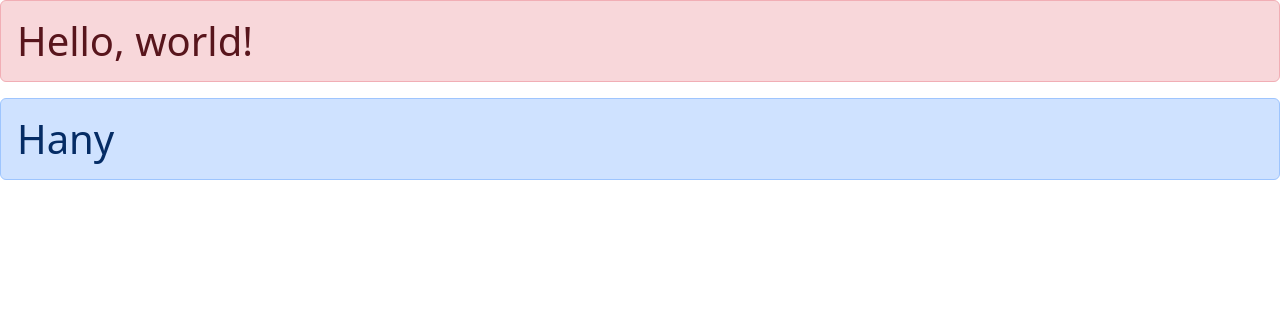
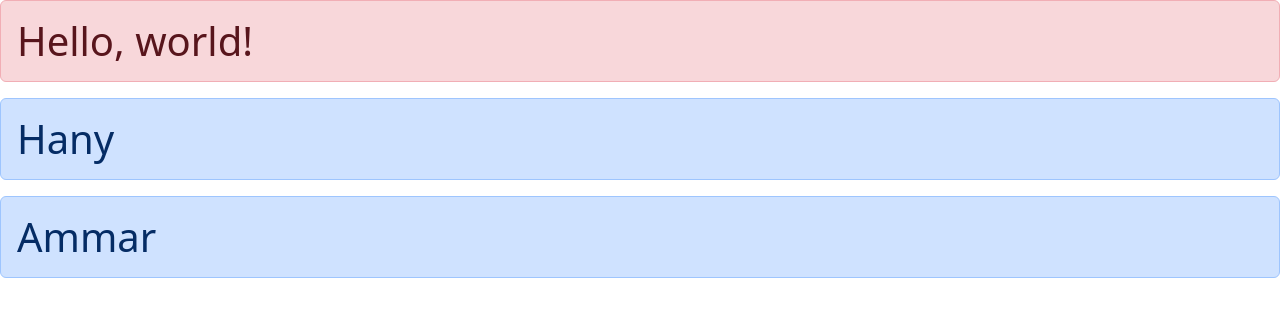
Before and after one commit to Amrasykr/projek, a plain HTML site: page index.html in a window 1280 px wide. Drawn offline with nearby package versions, Linux system fonts and the light colour scheme.

Commit message:
update index.html

```diff
--- a/index.html
+++ b/index.html
@@ -9,6 +9,7 @@
   <body>
     <h1 class="alert alert-danger">Hello, world!</h1>
     <h1 class="alert alert-primary">Hany</h1>
+    <h1 class="alert alert-primary">Ammar</h1>
     <script src="https://cdn.jsdelivr.net/npm/bootstrap@5.3.0-alpha1/dist/js/bootstrap.bundle.min.js" integrity="sha384-w76AqPfDkMBDXo30jS1Sgez6pr3x5MlQ1ZAGC+nuZB+EYdgRZgiwxhTBTkF7CXvN" crossorigin="anonymous"></script>
   </body>
 </html>
```
